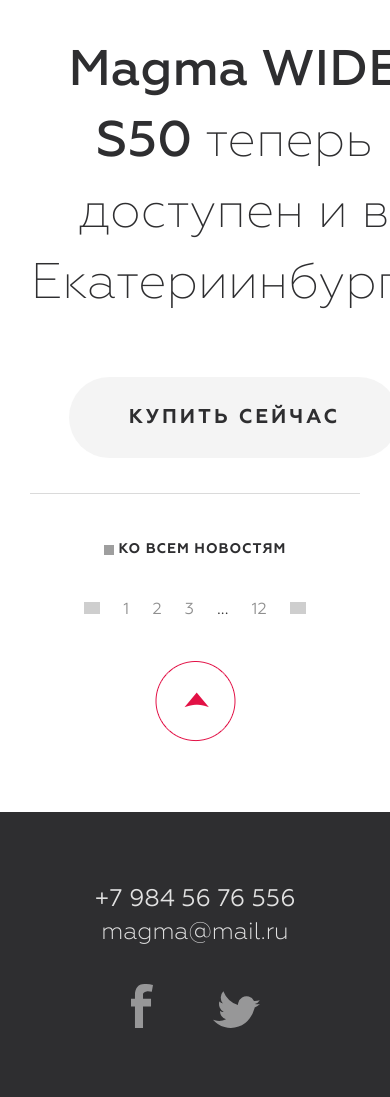
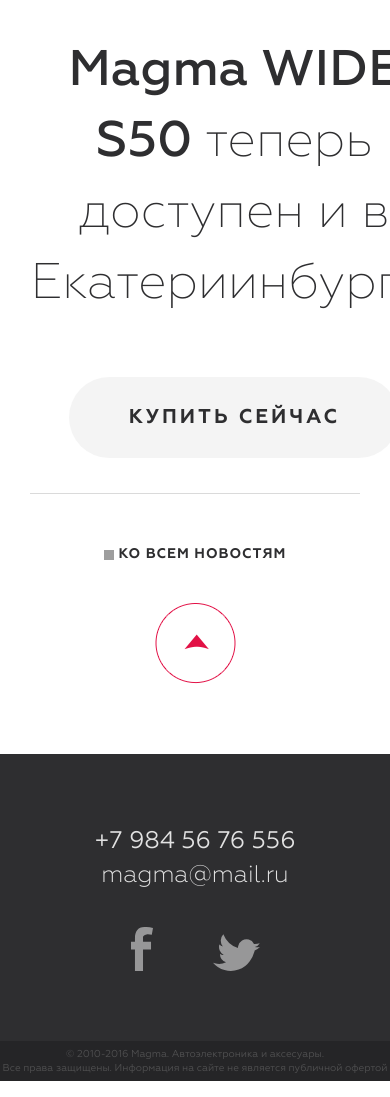
Before and after one commit to vasiliytsykin/magma, a PHP site: page /single_new.php in a window 390 px wide; the page is wider, and only the part inside the window is pictured. Shown: the part 4526-5623 px from the top of that part. Run offline with PHP 8.4, Linux system fonts and the light colour scheme; grey boxes are pictures that could not be loaded.

Commit message:
single_new page done

```diff
--- a/css/about.css
+++ b/css/about.css
@@ -142,11 +142,6 @@ p.about.ione{
         font-size: 16px;
     }
 
-    .row-video p {
-        font-size: 16px;
-        width: 90%;
-    }
-
     .about-contact-info {
         font-size: 16px;
     }
--- a/css/common.css
+++ b/css/common.css
@@ -89,6 +89,7 @@ h3{
     margin: 0 auto;
     font-size: 0;
     float: none;
+    padding: 0;
 }
 
 .video-wrapper {
@@ -143,6 +144,10 @@ h3{
     .top-banner{ height: 364px; }
 }
 
+@media only screen and (max-width: 900px){
+    .row-video p{ font-size: 20px; }
+}
+
 @media only screen and (max-width: 767px){
     .container-fluid{ padding: 0 7.812%; }
     .simple-pager .pager-menu-item{ font-size: 16px; padding-right: 20px; }
@@ -160,5 +165,5 @@ h3{
 
 
 @media only screen and (max-width: 375px){
-    .row-video p{ font-size: 19px!important; }
+    .row-video p{ width: 84%; font-size: 16px; }
 }
--- a/css/single_new.css
+++ b/css/single_new.css
@@ -65,9 +65,8 @@
 }
 
 .to-all-news{
-    margin-top: 2px;
-    float: left;
-    margin-right: -128px;
+    display: block;
+    margin: 35px 0 40px 0;
 }
 
 .to-all-news::after{
@@ -86,10 +85,8 @@
 
 @media screen and (max-width: 767px){
     .to-all-news{
-        display: block;
         text-align: center;
-        margin: 0 0 40px 0;
-        float: none;
+        margin: 50px 0 40px 0;
     }
 
     .row-single-new-img-wrapper{
--- a/single_new.php
+++ b/single_new.php
@@ -86,20 +86,7 @@ include __DIR__.'/tmp/single_new_data.php';
         </div>
     </section>
 
-    <div class="single-new-pager-wrapper">
-        <a href="news.php" class="small-link to-all-news">ко всем новостям</a>
-        <div class="simple-pager">
-            <ul class="pager-menu">
-                <li class="pager-menu-item"><a href="#" class="arrow-left"></a></li>
-                <li class="pager-menu-item"><a href="#">1</a></li>
-                <li class="pager-menu-item"><a href="#">2</a></li>
-                <li class="pager-menu-item"><a href="#">3</a></li>
-                <li class="pager-menu-item">...</li>
-                <li class="pager-menu-item"><a href="#">12</a></li>
-                <li class="pager-menu-item"><a href="#" class="arrow-right"></a></li>
-            </ul>
-        </div>
-    </div>
+    <a href="news.php" class="small-link to-all-news">ко всем новостям</a>
 
 </div>
 
```
